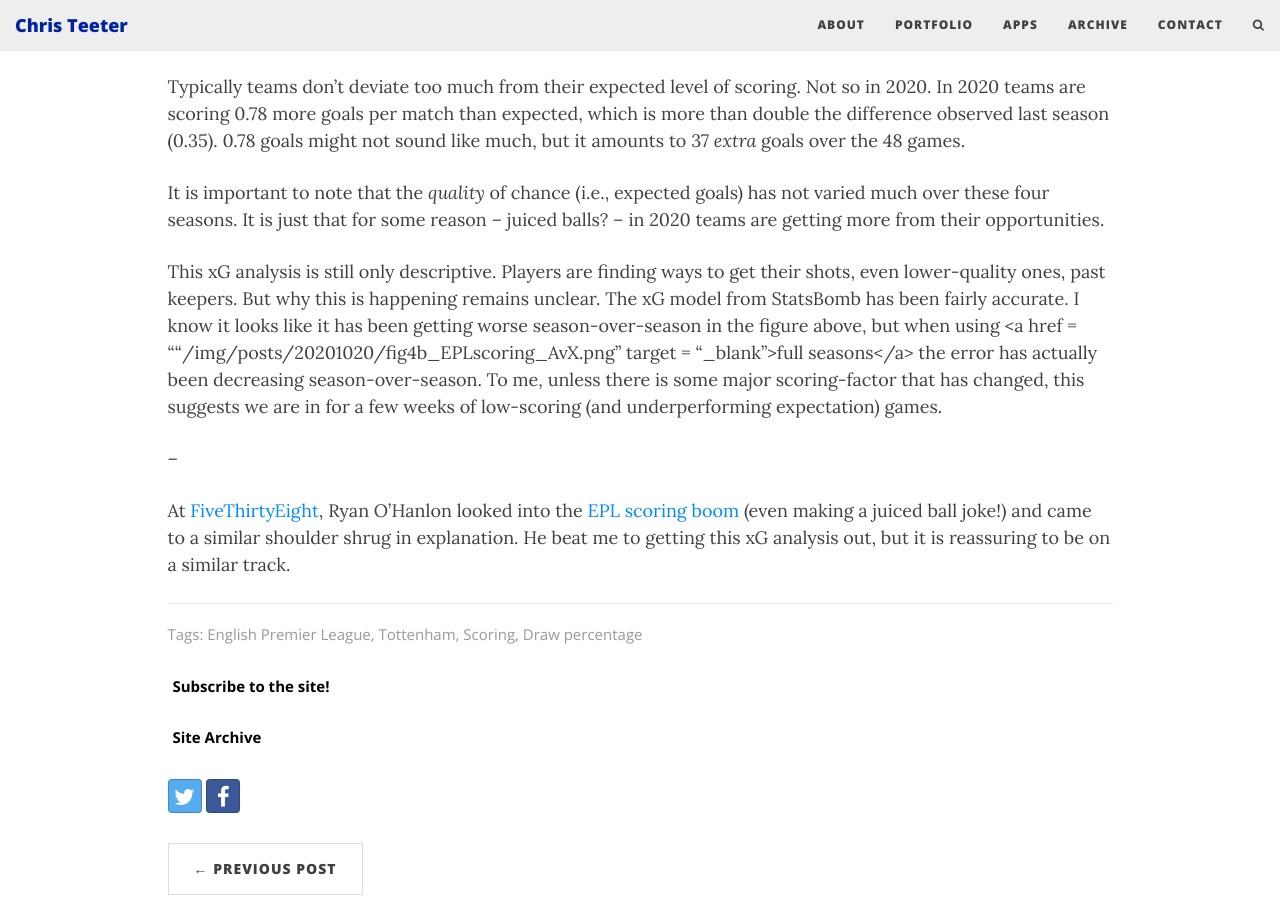
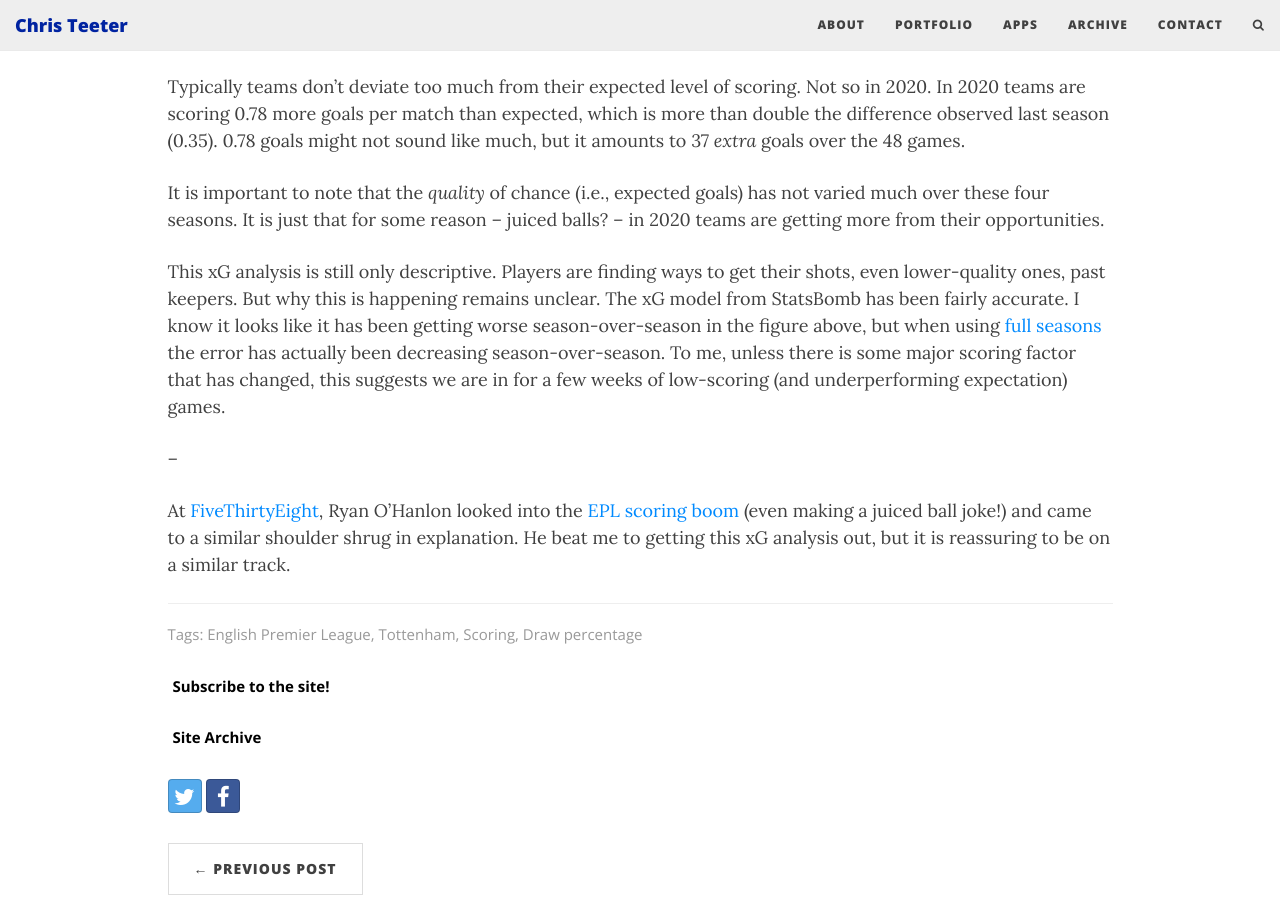
Before and after one commit to cjteeter/cjteeter.github.io, a Jekyll site: the page built from _posts/2020-09-28-epl-scoring-juiced-ball-draws.md, in a window 1280 px wide and 900 px high, scrolled down 5194 px. Built offline with Jekyll 4.4.1, drawn with Linux system fonts in a browser that asks for light colours; nearby versions of some CDN libraries; some of the changed lines change nothing that is shown; some of the changed text lies outside the part shown.

Commit message:
edit epl scoring update

```diff
--- a/_posts/2020-09-28-epl-scoring-juiced-ball-draws.md
+++ b/_posts/2020-09-28-epl-scoring-juiced-ball-draws.md
@@ -35,11 +35,11 @@
 
 *__Update__* (October 20, 2020)
 
-After five weeks the 2020 EPL season continues to a scoring outlier:
+After five weeks the 2020 EPL season continues to be a scoring outlier:
 
 <center><img src="/img/posts/20201020/fig1a_EPLscoring_first5.png" width="78%"></center>
 
-After five weeks, we are seeing an average of 3.58 goals per match, which is down a bit from the mark at three weeks, but still well above previous years. This season is the only one to average more than three goals per match after five weeks.
+After five weeks, we are seeing an average of 3.58 goals per match, which is down a bit from the mark at three weeks, but still well above previous years. This season is the only one (at least since 2007) to average more than three goals per match after five weeks.
 
 Since 2017, <a href = "https://fbref.com/en/comps/9/Premier-League-Stats" target = "_blank">FootballReference.com</a> has published <a href = "https://fbref.com/en/expected-goals-model-explained/" target = "_blank">expected goals</a> (xG) for each team for each game (and over the season). The expected goal data come from <a href = "https://statsbomb.com/" target = "_blank">StatsBomb</a>. The basic concept of expected goals is that any shot a player takes has some likelihood of scoring given a set of characteristics (e.g., location, foot/head, defenders). A player in a crowd of defenders, shooting 21m from the goal? Not likely to find the back of the net. A player standing 1m from the goal without a defender within 2m? That is almost certainly going to be a goal. Sum all of these likelihoods over the course of a game and you get an expectation for how many goals a team _should have_ scored given their opportunities. Caution is required when looking at expected goals for any single game but when aggregated over many games (and many teams) it offers a useful indication of how teams _should be_ performing. Consistently getting high-likelihood-goal chances is a good sign for a team's future even if so far those good chances have not been converted into goals. And the opposite is also true. Teams may have been unusually fortunate in scoring on lower quality chances and could be in for a decline in scoring.
 
@@ -51,7 +51,7 @@
 
 It is important to note that the *quality* of chance (i.e., expected goals) has not varied much over these four seasons. It is just that for some reason -- juiced balls? -- in 2020 teams are getting more from their opportunities.
 
-This xG analysis is still only descriptive. Players are finding ways to get their shots, even lower-quality ones, past keepers. But why this is happening remains unclear. The xG model from StatsBomb has been fairly accurate. I know it looks like it has been getting worse season-over-season in the figure above, but when using <a href = ""/img/posts/20201020/fig4b_EPLscoring_AvX.png" target = "_blank">full seasons</a> the error has actually been decreasing season-over-season. To me, unless there is some major scoring-factor that has changed, this suggests we are in for a few weeks of low-scoring (and underperforming expectation) games.
+This xG analysis is still only descriptive. Players are finding ways to get their shots, even lower-quality ones, past keepers. But why this is happening remains unclear. The xG model from StatsBomb has been fairly accurate. I know it looks like it has been getting worse season-over-season in the figure above, but when using <a href = "/img/posts/20201020/fig4b_EPLscoring_AvX.png" target = "_blank">full seasons</a> the error has actually been decreasing season-over-season. To me, unless there is some major scoring factor that has changed, this suggests we are in for a few weeks of low-scoring (and underperforming expectation) games.
 
 --
 
```
